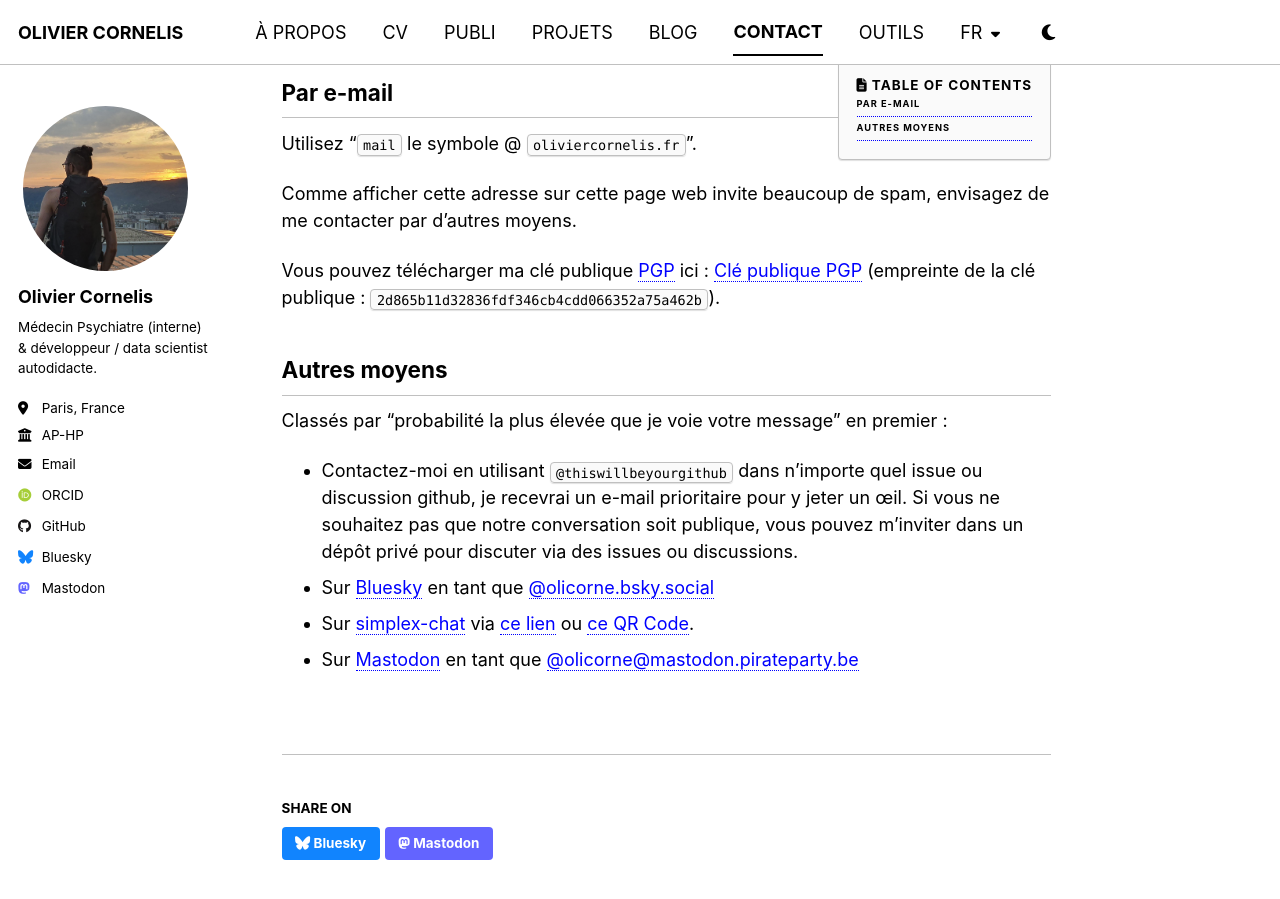
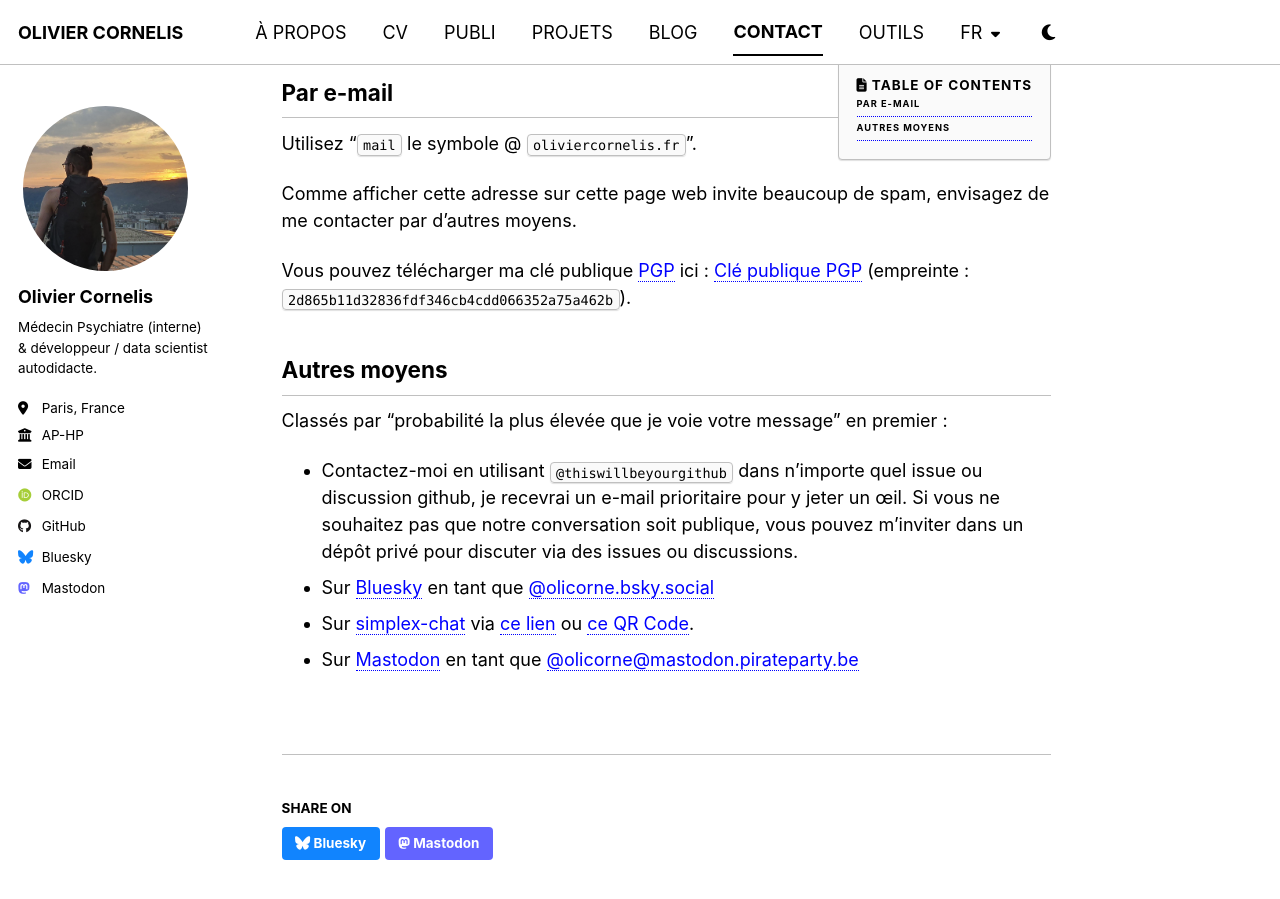
Before and after one commit to thiswillbeyourgithub/website, a Jekyll site: the page built from _pages/fr/contact.md, in a window 1280 px wide and 900 px high, scrolled down 325 px. Built offline with Jekyll 4.4.1, drawn with Linux system fonts in a browser that asks for light colours; some web fonts are replaced.

Commit message:
style
Signed-off-by: thiswillbeyourgithub <26625900+thiswillbeyourgithub@users.noreply.github.com>

```diff
--- a/_pages/fr/contact.md
+++ b/_pages/fr/contact.md
@@ -19,7 +19,7 @@
 Comme afficher cette adresse sur cette page web invite beaucoup de spam, envisagez de me contacter par d'autres moyens.
 
 
-Vous pouvez télécharger ma clé publique [PGP](https://en.wikipedia.org/wiki/Pretty_Good_Privacy) ici : [Clé publique PGP](../files/PGP_public_key)  (empreinte de la clé publique : `2d865b11d32836fdf346cb4cdd066352a75a462b`).
+Vous pouvez télécharger ma clé publique [PGP](https://en.wikipedia.org/wiki/Pretty_Good_Privacy) ici : [Clé publique PGP](../files/PGP_public_key)  (empreinte : `2d865b11d32836fdf346cb4cdd066352a75a462b`).
 
 
 ## Autres moyens
```
Also changed, not shown: _pages/en/contact.md (+1 -1 lines).
